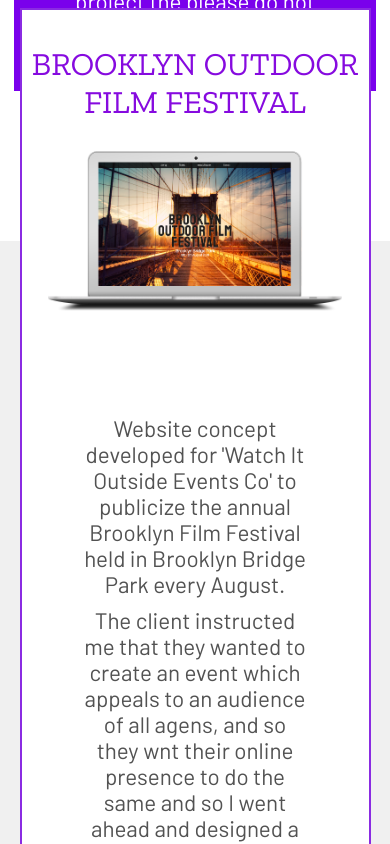
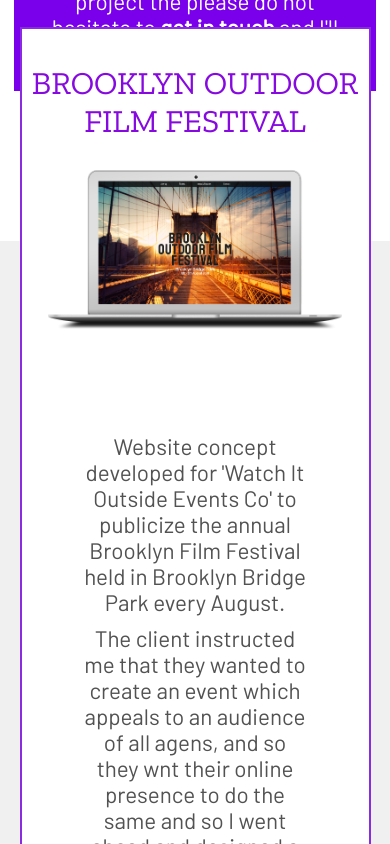
Before and after one commit to ClydSpyd/clydspyd.github.io, a plain HTML site: page index.html in a window 390 px wide. Both pictures are taken after a click on the element 195 px from the left and 1611 px from the top of the page. Shown: the part 1189-2033 px from the top of the page. Drawn offline with nearby package versions, Linux system fonts and the light colour scheme; a web font is replaced by a local one.

Commit message:
project on mobile

```diff
--- a/style.css
+++ b/style.css
@@ -550,6 +550,7 @@ footer{
     margin-bottom:50px;
   }
   #deetzCont{
+    margin:7% 5vw;
     height:1200px;
   }
   #about {
```
